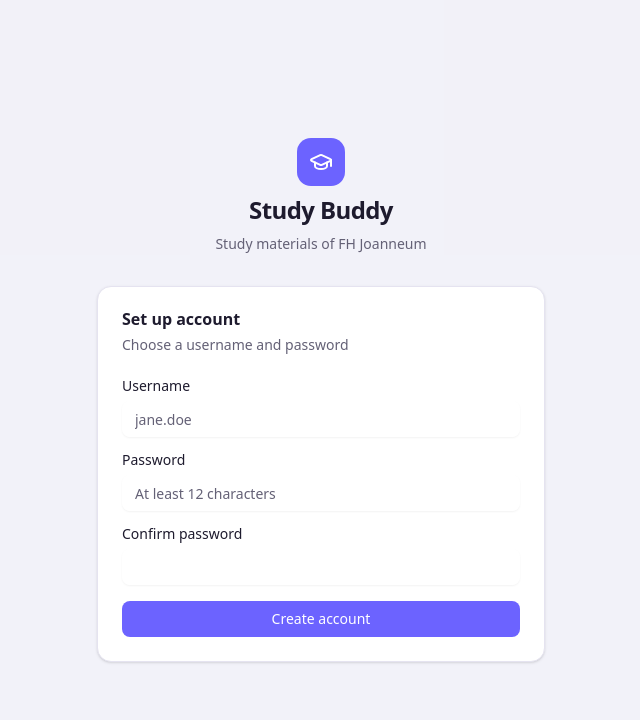
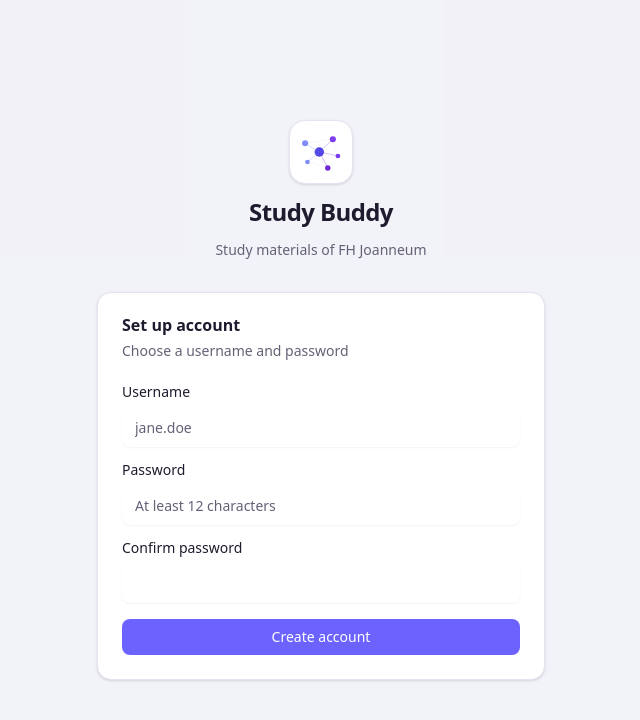
Before and after one commit to Mojibaer/study-buddy, a Next.js app in the folder frontend/: page /setup in a window 1280 px wide. Shown: the top 720 px of the page, without its empty margins (319-959 px from the left). Built offline with nearby package versions, Linux system fonts and the light colour scheme; no server answers.

Commit message:
style(auth): polish register screen

```diff
--- a/frontend/src/app/(auth)/layout.tsx
+++ b/frontend/src/app/(auth)/layout.tsx
@@ -1,4 +1,4 @@
-import { GraduationCap } from 'lucide-react'
+import Image from 'next/image'
 import { getTranslations } from 'next-intl/server'
 
 export default async function AuthLayout({ children }: { children: React.ReactNode }) {
@@ -6,9 +6,16 @@
 
   return (
     <div className="min-h-screen flex flex-col items-center justify-center bg-muted/30 px-4 py-12">
-      <div className="mb-8 flex flex-col items-center gap-2 text-center">
-        <div className="flex h-12 w-12 items-center justify-center rounded-xl bg-primary text-primary-foreground">
-          <GraduationCap className="h-6 w-6" aria-hidden />
+      <div className="mb-8 flex flex-col items-center gap-3 text-center">
+        <div className="flex h-16 w-16 items-center justify-center rounded-2xl border bg-card shadow-sm">
+          <Image
+            src="/logo.svg"
+            alt={t('appName')}
+            width={44}
+            height={44}
+            className="h-10 w-auto"
+            priority
+          />
         </div>
         <h1 className="text-2xl font-semibold tracking-tight">{t('appName')}</h1>
         <p className="text-sm text-muted-foreground">{t('tagline')}</p>
--- a/frontend/src/app/(auth)/login/page.tsx
+++ b/frontend/src/app/(auth)/login/page.tsx
@@ -4,6 +4,7 @@
 import { useRouter, useSearchParams } from 'next/navigation'
 import { useState, type FormEvent } from 'react'
 import { useTranslations } from 'next-intl'
+import { AlertCircle } from 'lucide-react'
 import { Alert, AlertDescription, AlertTitle } from '@/components/ui/alert'
 import { Button } from '@/components/ui/button'
 import { Card, CardContent, CardDescription, CardHeader, CardTitle } from '@/components/ui/card'
@@ -13,6 +14,9 @@
 import { useAuth } from '@/providers/AuthProvider'
 
 const EMAIL_DOMAIN = '@edu.fh-joanneum.at'
+
+const AUTH_INPUT_CLASS =
+  'h-10 border-input/80 bg-card transition-colors hover:border-ring/60 focus-visible:border-ring focus-visible:ring-ring/30 focus-visible:ring-[3px]'
 
 export default function LoginPage() {
   return (
@@ -71,6 +75,7 @@
         <form onSubmit={handleSubmit} className="space-y-4">
           {error && (
             <Alert variant="destructive">
+              <AlertCircle className="h-4 w-4" aria-hidden />
               <AlertTitle>{t('login.errorTitle')}</AlertTitle>
               <AlertDescription>{error}</AlertDescription>
             </Alert>
@@ -85,6 +90,7 @@
               value={email}
               onChange={(e) => setEmail(e.target.value)}
               disabled={submitting}
+              className={AUTH_INPUT_CLASS}
               required
             />
           </div>
@@ -98,6 +104,7 @@
               value={password}
               onChange={(e) => setPassword(e.target.value)}
               disabled={submitting}
+              className={AUTH_INPUT_CLASS}
               required
             />
           </div>
--- a/frontend/src/app/(auth)/register/page.tsx
+++ b/frontend/src/app/(auth)/register/page.tsx
@@ -3,6 +3,7 @@
 import Link from 'next/link'
 import { useState, type FormEvent } from 'react'
 import { useTranslations } from 'next-intl'
+import { AlertCircle } from 'lucide-react'
 import { Alert, AlertDescription, AlertTitle } from '@/components/ui/alert'
 import { Button } from '@/components/ui/button'
 import { Card, CardContent, CardDescription, CardHeader, CardTitle } from '@/components/ui/card'
@@ -12,6 +13,9 @@
 import { useAuth } from '@/providers/AuthProvider'
 
 const EMAIL_DOMAIN = '@edu.fh-joanneum.at'
+
+const AUTH_INPUT_CLASS =
+  'h-10 border-input/80 bg-card transition-colors hover:border-ring/60 focus-visible:border-ring focus-visible:ring-ring/30 focus-visible:ring-[3px]'
 
 export default function RegisterPage() {
   return (
@@ -85,6 +89,7 @@
         <form onSubmit={handleSubmit} className="space-y-4">
           {error && (
             <Alert variant="destructive">
+              <AlertCircle className="h-4 w-4" aria-hidden />
               <AlertTitle>{t('register.errorTitle')}</AlertTitle>
               <AlertDescription>{error}</AlertDescription>
             </Alert>
@@ -99,6 +104,7 @@
               value={email}
               onChange={(e) => setEmail(e.target.value)}
               disabled={submitting}
+              className={AUTH_INPUT_CLASS}
               required
             />
           </div>
--- a/frontend/src/app/(auth)/setup/page.tsx
+++ b/frontend/src/app/(auth)/setup/page.tsx
@@ -3,6 +3,7 @@
 import { useRouter, useSearchParams } from 'next/navigation'
 import { useState, type FormEvent } from 'react'
 import { useTranslations } from 'next-intl'
+import { AlertCircle } from 'lucide-react'
 import { Alert, AlertDescription, AlertTitle } from '@/components/ui/alert'
 import { Button } from '@/components/ui/button'
 import { Card, CardContent, CardDescription, CardHeader, CardTitle } from '@/components/ui/card'
@@ -12,6 +13,9 @@
 
 const PASSWORD_MIN_LENGTH = 12
 const USERNAME_MIN_LENGTH = 3
+
+const AUTH_INPUT_CLASS =
+  'h-10 border-input/80 bg-card transition-colors hover:border-ring/60 focus-visible:border-ring focus-visible:ring-ring/30 focus-visible:ring-[3px]'
 
 export default function SetupPage() {
   const t = useTranslations('auth')
@@ -66,6 +70,7 @@
         <form onSubmit={handleSubmit} className="space-y-4">
           {error && (
             <Alert variant="destructive">
+              <AlertCircle className="h-4 w-4" aria-hidden />
               <AlertTitle>{t('setup.errorTitle')}</AlertTitle>
               <AlertDescription>{error}</AlertDescription>
             </Alert>
@@ -80,6 +85,7 @@
               value={username}
               onChange={(e) => setUsername(e.target.value)}
               disabled={submitting}
+              className={AUTH_INPUT_CLASS}
               required
             />
           </div>
@@ -93,6 +99,7 @@
               value={password}
               onChange={(e) => setPassword(e.target.value)}
               disabled={submitting}
+              className={AUTH_INPUT_CLASS}
               required
             />
           </div>
@@ -105,6 +112,7 @@
               value={passwordConfirm}
               onChange={(e) => setPasswordConfirm(e.target.value)}
               disabled={submitting}
+              className={AUTH_INPUT_CLASS}
               required
             />
           </div>
```
